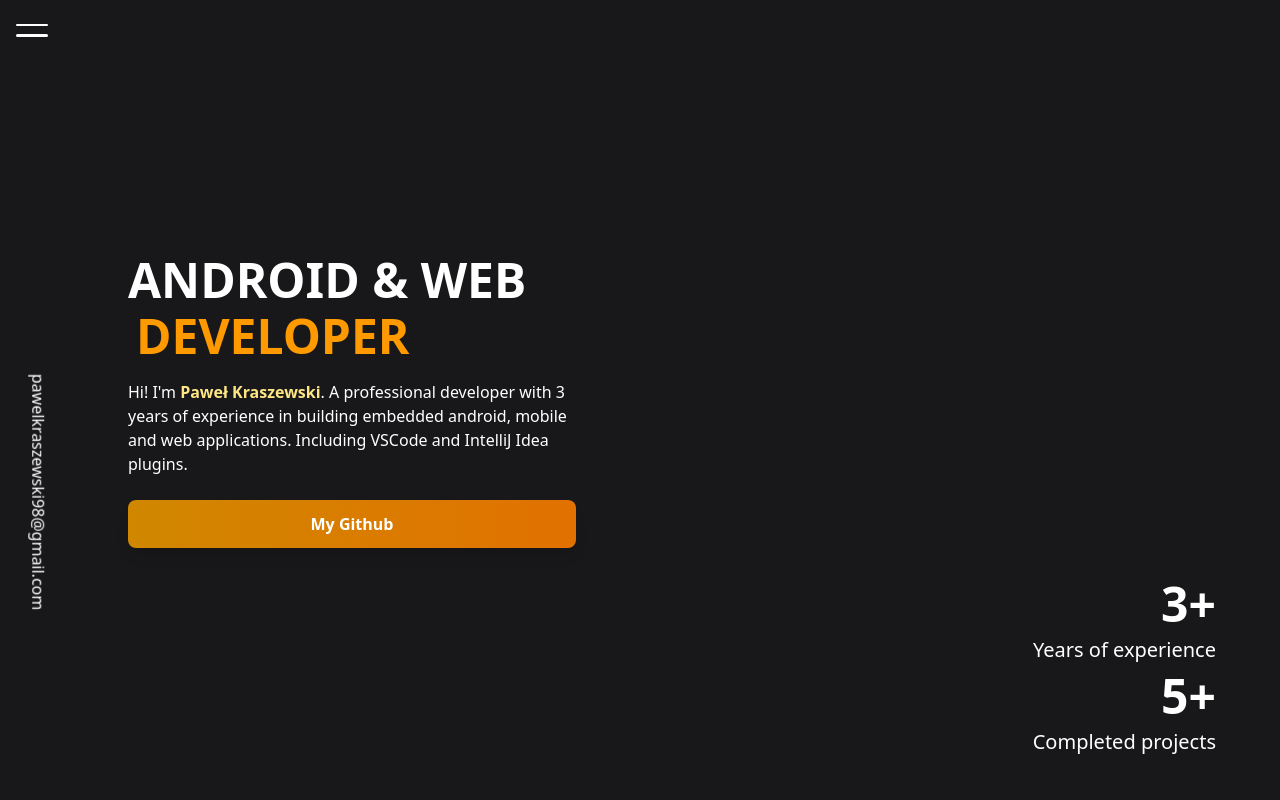
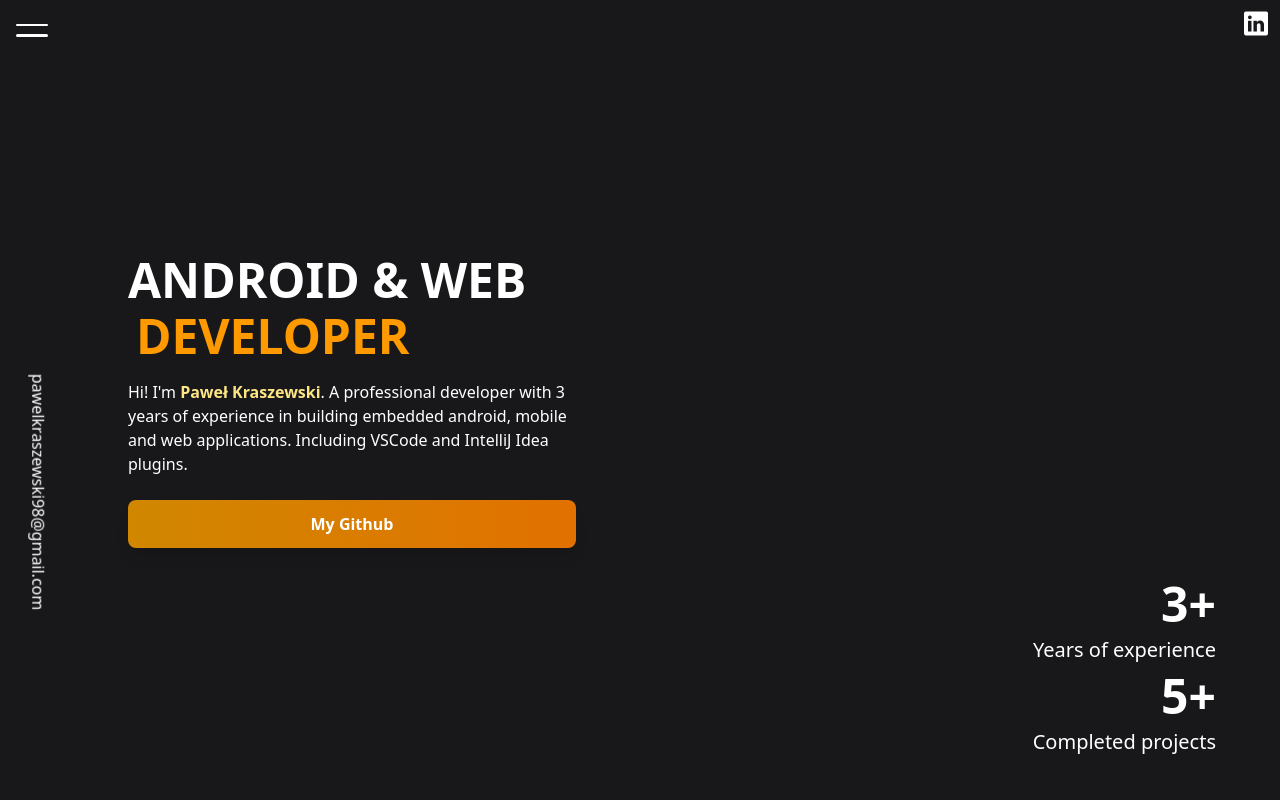
Before and after one commit to nestrockx/Pawel-Kraszewski_portfolio, a Vue app: page / in a window 1280 px wide. Shown: the top 800 px of the page. Built offline with nearby package versions, Linux system fonts and the light colour scheme.

Commit message:
Add primeicons dependency and integrate LinkedIn icon in LandingPage.vue

```diff
--- a/package.json
+++ b/package.json
@@ -11,6 +11,7 @@
   "dependencies": {
     "@tailwindcss/vite": "^4.1.13",
     "@vueuse/motion": "^3.0.3",
+    "primeicons": "^7.0.0",
     "tailwindcss": "^4.1.13",
     "vue": "^3.5.18",
     "vue-material-design-icons": "^5.3.1",
--- a/src/pages/LandingPage.vue
+++ b/src/pages/LandingPage.vue
@@ -124,6 +124,14 @@ const scrollToTechnologies = () => {
   >
     <a href="mailto:pawelkraszewski98@gmail.com">pawelkraszewski98@gmail.com</a>
   </div>
+  <div class="fixed top-3 right-3 text-white">
+    <a
+      href="https://www.linkedin.com/in/pawe%C5%82-kraszewski-87b872162/"
+      target="_blank"
+    >
+      <i class="pi pi-linkedin text-2xl duration-200 hover:text-amber-400"></i>
+    </a>
+  </div>
 </template>
 
 <style scoped></style>
--- a/src/style.css
+++ b/src/style.css
@@ -1,4 +1,5 @@
-@import "tailwindcss";
+@import 'tailwindcss';
+@import 'primeicons/primeicons.css';
 
 :root {
   background-color: black;
```
Also changed, not shown: 1 other file (tests, documents, lock files or other folders).
